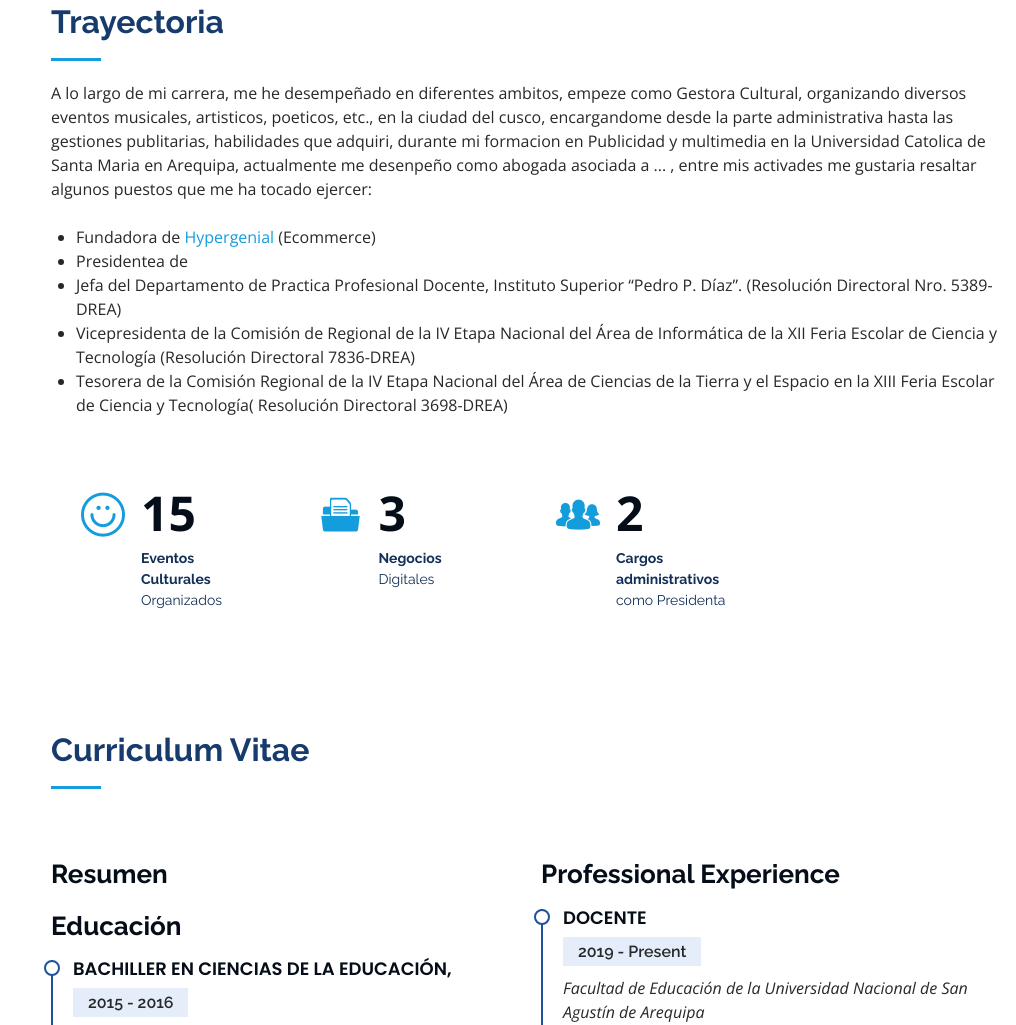
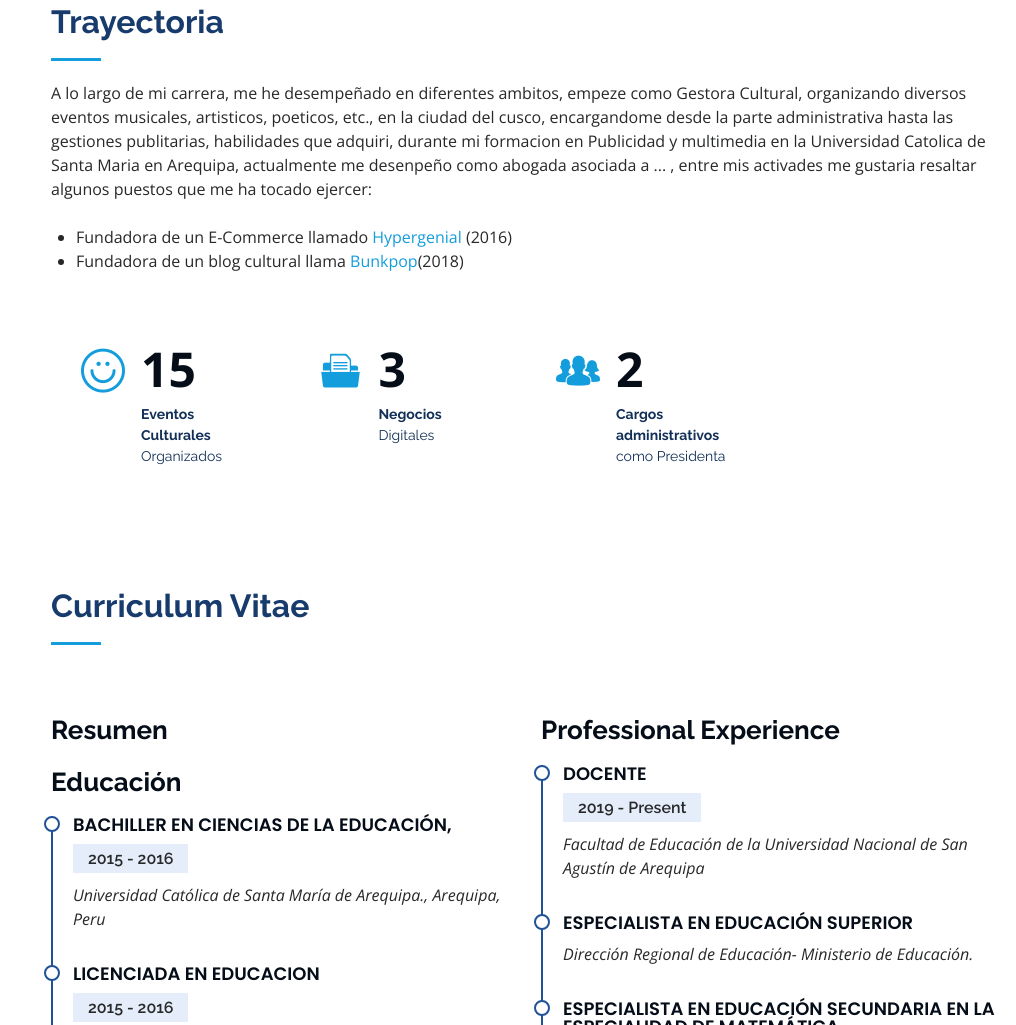
Before and after one commit to carloseab16/caroarbieto, a plain HTML site: page index.html in a window 1280 px wide. Shown: the part 1499-2524 px from the top of the page, without its empty margins (264-1280 px from the left). Drawn offline with nearby package versions, Linux system fonts and the light colour scheme.

Commit message:
first commitsssss

```diff
--- a/index.html
+++ b/index.html
@@ -139,17 +139,10 @@ equipo, manejo de proyectos con tareas multidisciplinarias, alto sentido de resp
           </p>
           <br>
           <div class="row">
-
               <ul>
-                <li>Fundadora de <a href="https://www.facebook.com/Hypergenial/" target="_blank">Hypergenial</a> (Ecommerce)</li>
-                <li>Presidentea de</li>
-                <li>Jefa del Departamento de Practica Profesional Docente, Instituto Superior “Pedro P. Díaz”. (Resolución Directoral Nro. 5389-DREA)</li>
-                <li>Vicepresidenta de la Comisión de Regional de la IV Etapa Nacional del Área de Informática de la XII Feria Escolar de Ciencia y Tecnología (Resolución Directoral 7836-DREA)</li>
-                <li>Tesorera de la Comisión Regional de la IV Etapa Nacional del Área de Ciencias de la Tierra y el Espacio en la XIII Feria Escolar de Ciencia y Tecnología( Resolución Directoral 3698-DREA)</li>
-
+                <li>Fundadora de un E-Commerce llamado <a href="https://www.facebook.com/Hypergenial/" target="_blank">Hypergenial</a> (2016)</li>
+                <li>Fundadora de un blog cultural llama <a href="https://www.facebook.com/Hypergenial/" target="_blank">Bunkpop</a>(2018)</li>
               </ul>
-
-
           </div>
 
         </div>
```
